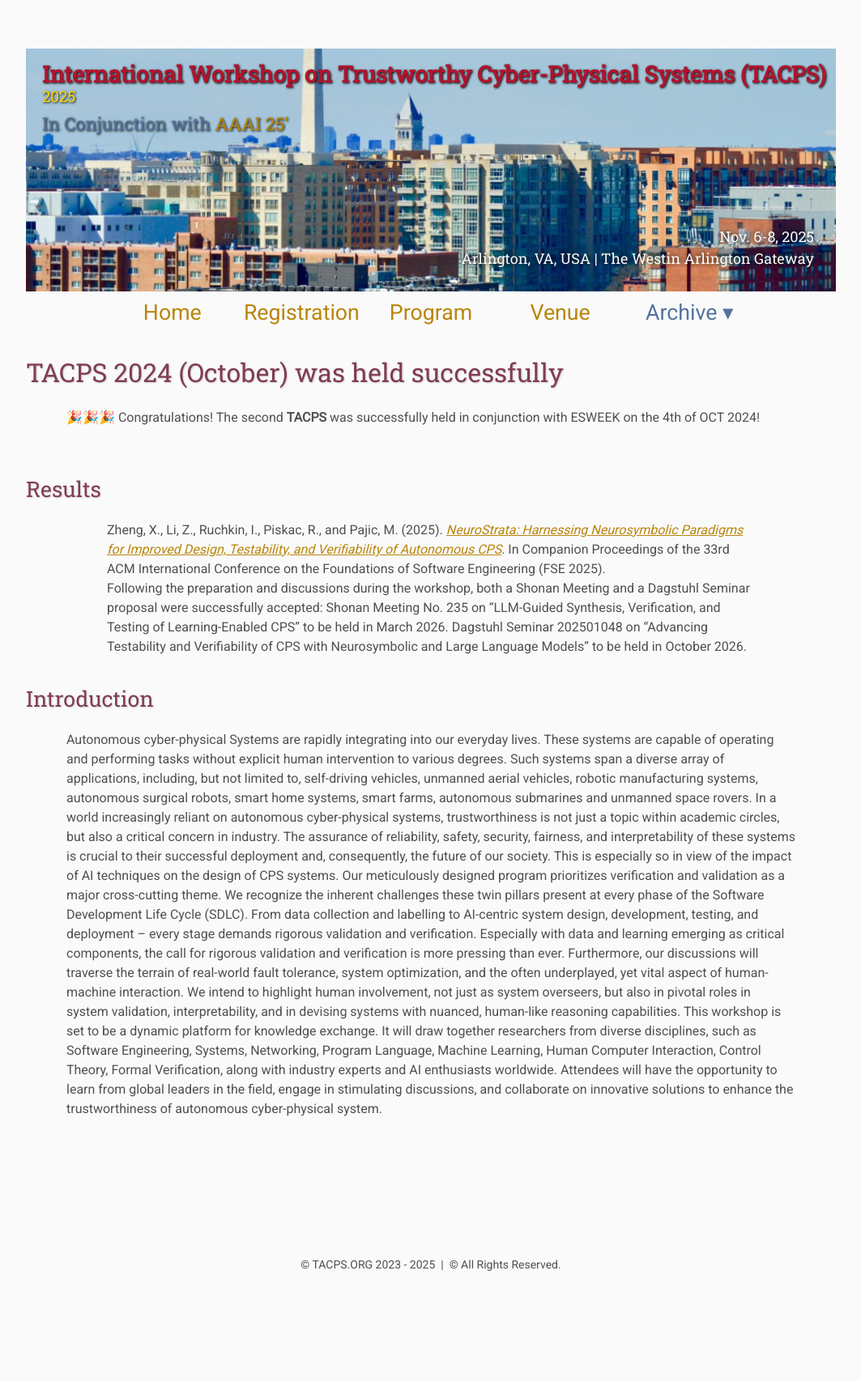
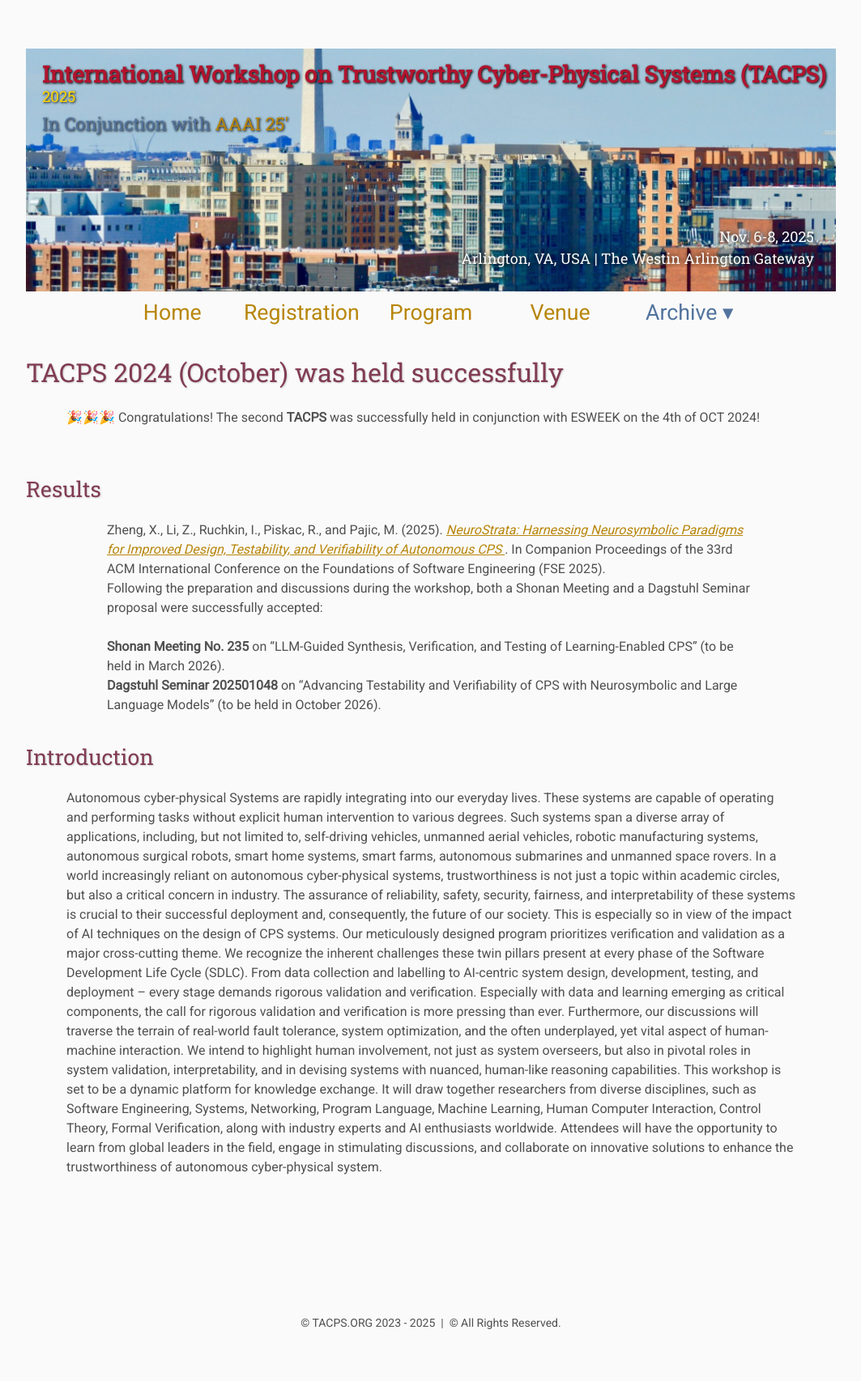
Before and after one commit to ITSEG-MQ/tacps, a Jekyll site: the page built from archive/2024-oct/index.html, in a window 1280 px wide. Shown: the whole page at 81% size, without its empty margins (108-1171 px from the left). Built offline with Jekyll 4.4.1, drawn with Linux system fonts in a browser that asks for light colours; before the commit the page ends 1634 px from its top, so only the background shows below that; some of the changed lines change nothing that is shown.

Commit message:
Update index.html

```diff
--- a/archive/2024-oct/index.html
+++ b/archive/2024-oct/index.html
@@ -14,14 +14,25 @@ nav: archive
 <ul>
   <li>
     Zheng, X., Li, Z., Ruchkin, I., Piskac, R., and Pajic, M. (2025).
-    <i><a href="https://liby99.github.io/res/papers/neurostrata.pdf" target="_blank">NeuroStrata: Harnessing Neurosymbolic Paradigms for Improved Design, Testability, and Verifiability of Autonomous CPS</a></i>. In Companion Proceedings of the 33rd ACM International Conference on the Foundations of Software Engineering (FSE 2025).
+    <i><a href="https://liby99.github.io/res/papers/neurostrata.pdf" target="_blank">
+    NeuroStrata: Harnessing Neurosymbolic Paradigms for Improved Design, Testability, and Verifiability of Autonomous CPS
+    </a></i>. In Companion Proceedings of the 33rd ACM International Conference on the Foundations of Software Engineering (FSE 2025).
   </li>
   <li>
-  Following the preparation and discussions during the workshop, both a Shonan Meeting and a Dagstuhl Seminar proposal were successfully accepted:
-    Shonan Meeting No. 235 on “LLM-Guided Synthesis, Verification, and Testing of Learning-Enabled CPS” to be held in March 2026.
-    Dagstuhl Seminar 202501048 on “Advancing Testability and Verifiability of CPS with Neurosymbolic and Large Language Models” to be held in October 2026.
+    Following the preparation and discussions during the workshop, both a Shonan Meeting and a Dagstuhl Seminar proposal were successfully accepted:
+    <ul>
+      <li>
+        <b>Shonan Meeting No. 235</b> on “LLM-Guided Synthesis, Verification, and Testing of Learning-Enabled CPS”
+        (to be held in March 2026).
+      </li>
+      <li>
+        <b>Dagstuhl Seminar 202501048</b> on “Advancing Testability and Verifiability of CPS with Neurosymbolic and Large Language Models”
+        (to be held in October 2026).
+      </li>
+    </ul>
   </li>
 </ul>
+
 
 <h3>Introduction</h3>
 <p>
```
